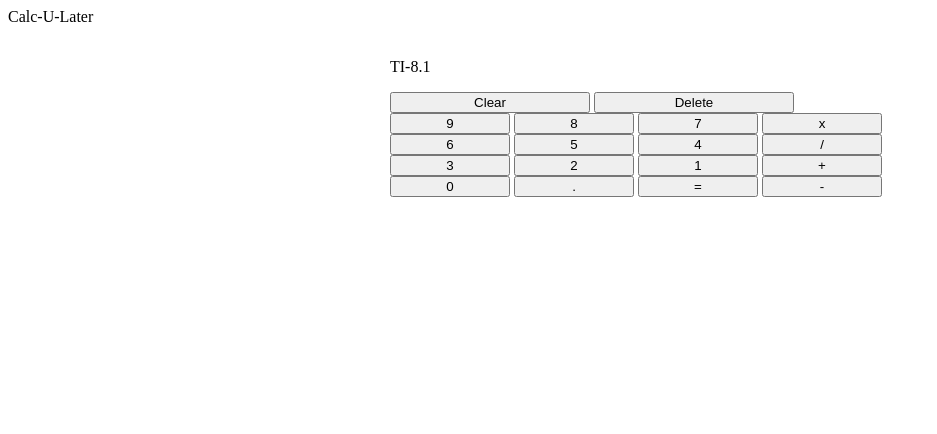
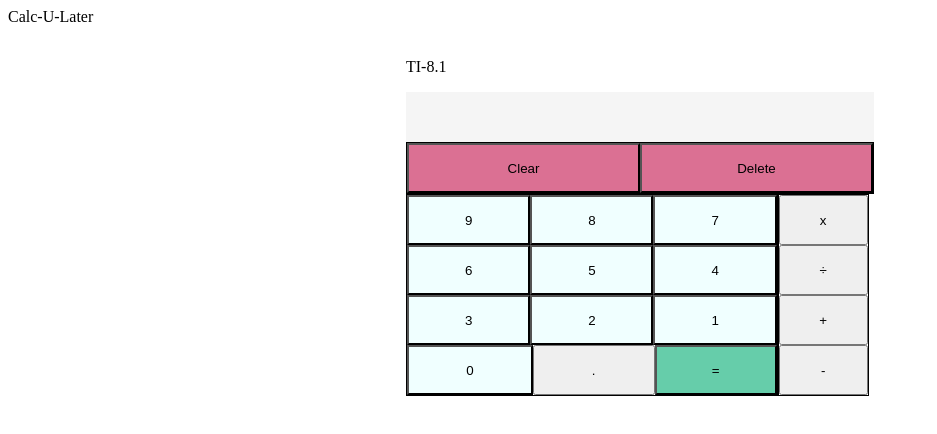
Before and after one commit to sinuCletus/calculator, a plain HTML site: page index.html in a window 1280 px wide. Shown: the whole page, without its empty margins (0-937 px from the left). Drawn offline with Linux system fonts and the light colour scheme.

Commit message:
Style and organize calculator keys
I used flexbox to arrange the sets of keys contained in their respective
divs to make the calculator look like a calculator. Using widths, heights,
and a few other flexbox tricks I now have a calculator layout. I also
used CSS to change the colors of the keys based on their respective
category. This will change in future edits to give it cohesion.

```diff
--- a/index.html
+++ b/index.html
@@ -11,27 +11,35 @@
 <body>
     <header>Calc-U-Later</header>
     <div class="shell">
-        <p>TI-8.1</p>
+        <p class="model">TI-8.1</p>
         <div class="display"></div>
         <div class="keys">
-            <button class="clear-delete">Clear</button>
-            <button class="clear-delete">Delete</button>
-            <button>9</button>
-            <button>8</button>
-            <button>7</button>
-            <button>x</button>
-            <button>6</button>
-            <button>5</button>
-            <button>4</button>
-            <button>/</button>
-            <button>3</button>
-            <button>2</button>
-            <button>1</button>
-            <button>+</button>
-            <button>0</button>
-            <button>.</button>
-            <button>=</button>
-            <button>-</button>
+            <div class="reset">
+                <button class="clear-delete">Clear</button>
+                <button class="clear-delete">Delete</button>
+            </div>
+            <div class="numbers">
+                <button class="number">9</button>
+                <button class="number">8</button>
+                <button class="number">7</button>
+                <button class="number">6</button>
+                <button class="number">5</button>
+                <button class="number">4</button>
+                <button class="number">3</button>
+                <button class="number">2</button>
+                <button class="number">1</button>
+                <button class="number lastRow">0</button>
+                <button class="lastRow">.</button>
+                <button type="submit" class="lastRow">=</button>
+            </div>
+                <div class="operators">
+                <button class="operator">x</button>
+                <button class="operator">&#247;</button>
+                <button class="operator">+</button>
+                <button class="operator">-</button>
+            </div>
+
+
         </div>
     </div>
 </body>
--- a/styles.css
+++ b/styles.css
@@ -1,16 +1,75 @@
-.shell  {
+.shell {
     width: 50%;
     max-width: 500px;
+    min-width: 300px;
     margin-left: auto;
     margin-right: auto;
     padding: 16px;
+    display: flex;
+    flex-wrap: wrap;
+    box-sizing: border-box;
+}
+
+.model {
+    flex-basis: 100%;
+}
+
+.display {
+    height: 50px;
+    flex-basis: 100%;
+    background-color: whitesmoke;
+}
+
+.keys {
+    display: flex;
+    flex-basis: 100%;
+    flex-wrap: wrap;
 }
 
 button {
-    width: 24%;
-    max-width: 200px;
+    height: 50px;
+
+}
+
+.reset {
+    flex-basis: 100%;
+    display: flex;
+    border: 1px solid black;
 }
 
 .clear-delete {
-    width: 49%;
+    flex-grow: 1;
+    width: 45%;
+    background-color: palevioletred;
 }
+
+.numbers {
+    flex-basis: 79%;
+    border: 1px solid black;
+    display: flex;
+    flex-wrap: wrap;
+}
+
+.number {
+    background-color: azure;
+    flex-grow: 1;
+    width: 33%;
+    height: 25%;
+    margin: 0;
+}
+
+.lastRow {
+    width: 33%;
+    height: 25%;
+}
+
+button[type=submit] {
+    background-color: mediumaquamarine;
+}
+
+.operators {
+    flex-basis: 19%;
+    display: flex;
+    flex-direction: column;
+    border: 1px solid black;
+}
```
